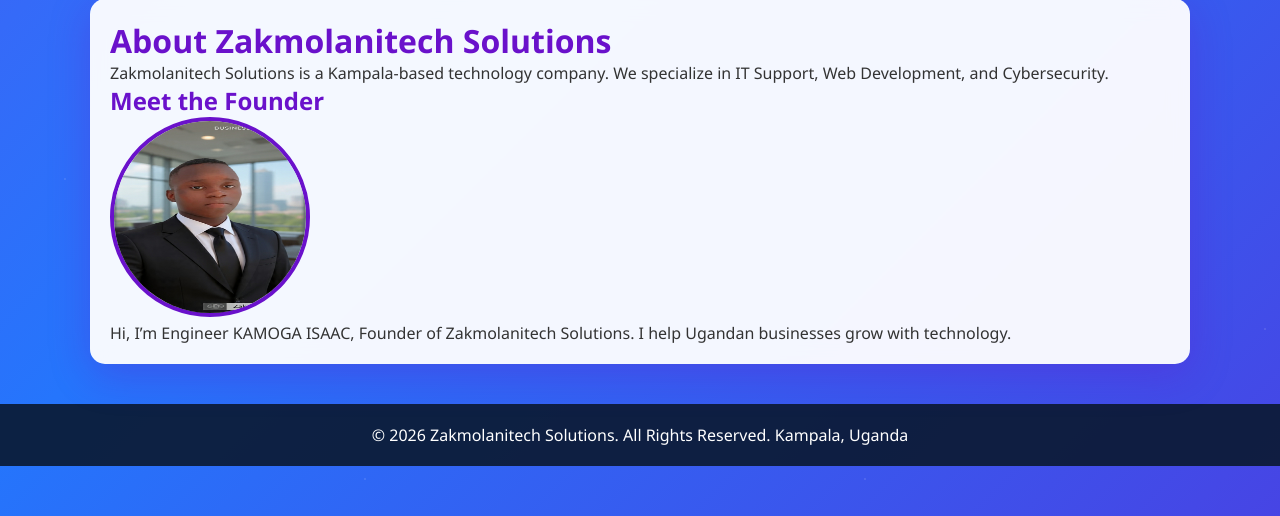
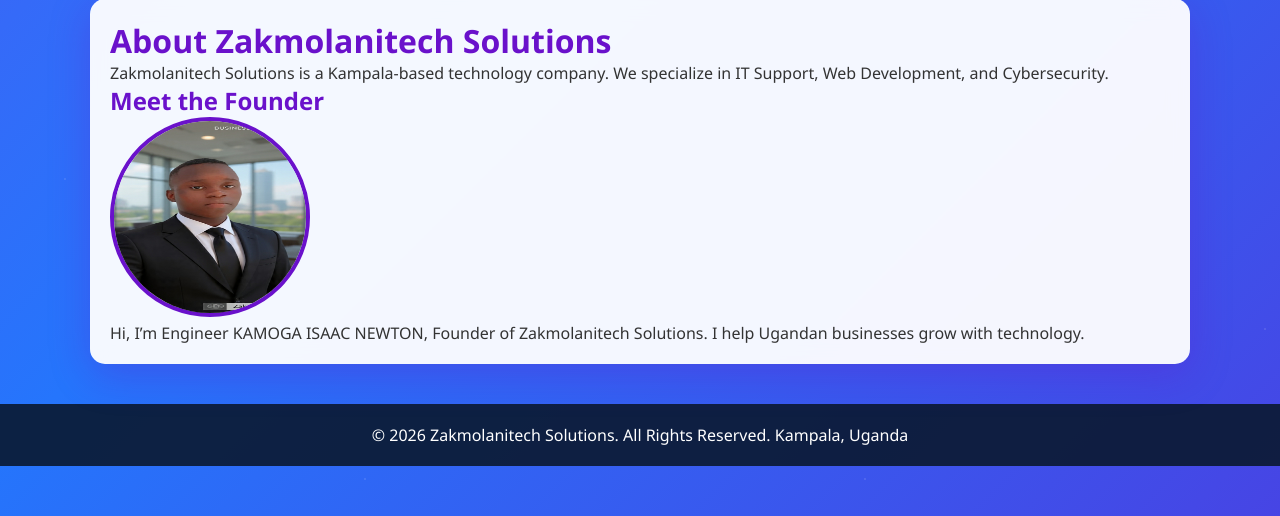
Before and after one commit to zakpollyqueens/Zakmolan-official-site, a Flask app: page /about in a window 1280 px wide. Shown: the part 86-602 px from the top of the page. Run offline with Flask 3, Linux system fonts and the light colour scheme.

Commit message:
Update about.html

```diff
--- a/templates/about.html
+++ b/templates/about.html
@@ -14,7 +14,7 @@
      style="width:200px;height:200px;border-radius:50%;border:4px solid #6a11cb">
 
 <p>
-    Hi, I’m Engineer KAMOGA ISAAC, Founder of Zakmolanitech Solutions.
+    Hi, I’m Engineer KAMOGA ISAAC NEWTON, Founder of Zakmolanitech Solutions.
     I help Ugandan businesses grow with technology.
 </p>
 
```
